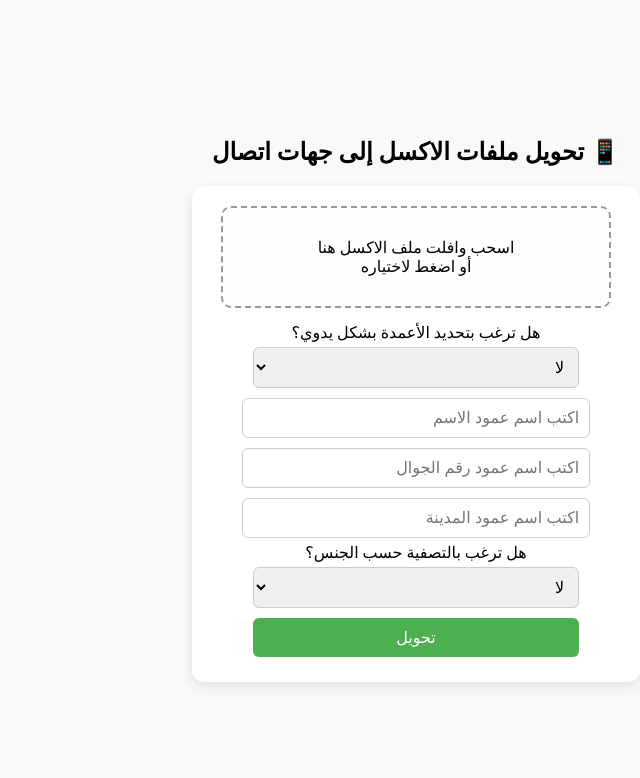
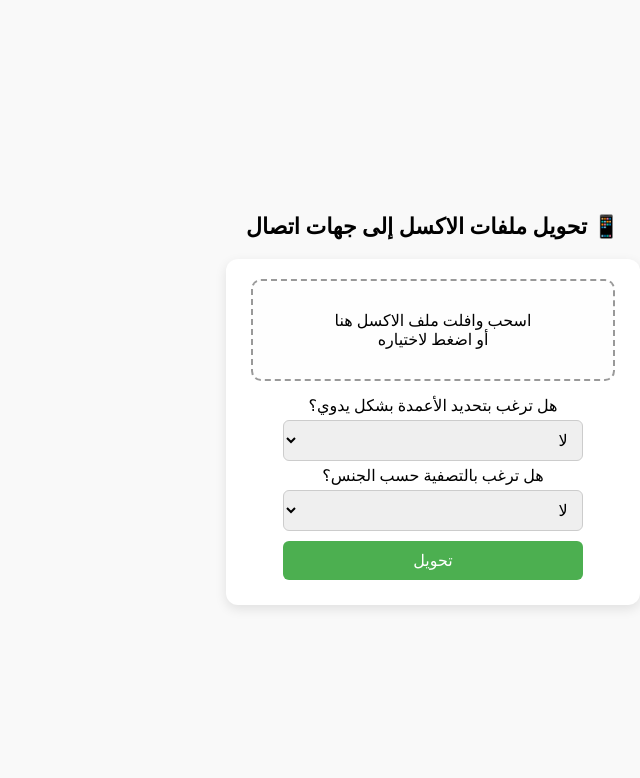
Before and after one commit to maf1250/xl, a Flask app: page / in a window 1280 px wide. Shown: the top 778 px of the page, without its empty margins (640-1280 px from the left). Run offline with Flask 3, Linux system fonts and the light colour scheme.

Commit message:
hidden inputs

```diff
--- a/templates/index.html
+++ b/templates/index.html
@@ -33,6 +33,7 @@
         .container h2 {
             margin-bottom: 20px;
             text-align: center;
+            font-size: 22px;
         }
 
         form {
@@ -124,14 +125,16 @@
 <input type="file" name="file" id="file-input" style="display:none;" required>
 
         <label>هل ترغب بتحديد الأعمدة بشكل يدوي؟</label>
-        <select name="manual">
-            <option value="no">لا</option>
-            <option value="yes">نعم</option>
-        </select>
+<select name="manual" id="manual_select">
+    <option value="no" selected>لا</option>
+    <option value="yes">نعم</option>
+</select>
 
-        <input type="text" name="name_col" placeholder="اكتب اسم عمود الاسم">
-        <input type="text" name="mobile_col" placeholder="اكتب اسم عمود رقم الجوال">
-        <input type="text" name="city_col" placeholder="اكتب اسم عمود المدينة">
+<div id="manual-fields" style="display:none;">
+    <input type="text" name="name_col" placeholder="اكتب عنوان عمود الاسم">
+    <input type="text" name="mobile_col" placeholder="اكتب عنوان عمود رقم الجوال">
+    <input type="text" name="city_col" placeholder="اكتب عنوان عمود المدينة">
+</div>
 
 <label>هل ترغب بالتصفية حسب الجنس؟</label>
 <select name="gender_filter" id="gender_filter">
@@ -160,10 +163,20 @@ const dropZoneText = document.getElementById('drop-zone-text');
 const form = document.getElementById('upload-form');
 const progressContainer = document.getElementById('progress-container');
 const progressBar = document.getElementById('progress-bar');
-
 const genderFilter = document.getElementById('gender_filter');
 const genderSelect = document.getElementById('gender_select');
-genderSelect.style.display = 'none'; // hidden by default
+const manualSelect = document.getElementById('manual_select');
+const manualFields = document.getElementById('manual-fields');
+
+// Toggle visibility
+manualSelect.addEventListener('change', () => {
+    if(manualSelect.value === 'yes'){
+        manualFields.style.display = 'block';
+    } else {
+        manualFields.style.display = 'none';
+    }
+});
+    genderSelect.style.display = 'none'; // hidden by default
 
 // Show/hide gender select based on filter choice
 genderFilter.addEventListener('change', () => {
@@ -226,7 +239,9 @@ form.addEventListener('submit', function(e){
             progressBar.textContent = percent + '%';
         }
     });
-
+window.addEventListener('DOMContentLoaded', () => {
+    manualFields.style.display = manualSelect.value === 'yes' ? 'block' : 'none';
+});
     xhr.onload = function(){
         if(xhr.status === 200){
             const blob = new Blob([xhr.response], {type: "application/octet-stream"});
```
